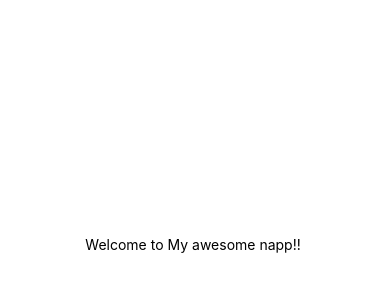
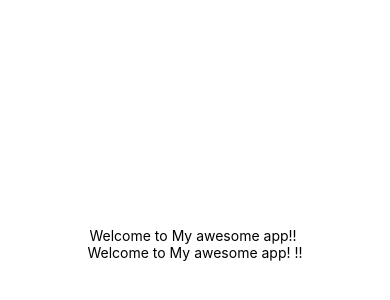
Before and after one commit to yundii/cs5520project, a React Native app: screen / in a window 390 px wide. Shown: the part 178-478 px from the top of the page. Built offline with nearby package versions, Linux system fonts and the light colour scheme.

Commit message:
added a header component and passed appName as a prop

```diff
--- a/App.js
+++ b/App.js
@@ -1,12 +1,14 @@
 import { StatusBar } from 'expo-status-bar';
 import { StyleSheet, Text, View } from 'react-native';
+import Header from "./Components/Header";
 
 export default function App() {
-  const appName = "My awesome napp!";
+  const appName = "My awesome app!";
   return (
     <View style={styles.container}>
       <Text>Welcome to {appName}! </Text>
       <StatusBar style="auto" />
+      <Header name={appName}></Header>
     </View>
   );
 }
--- /dev/null
+++ b/Components/Header.js
@@ -0,0 +1,12 @@
+import { StyleSheet, Text, View } from 'react-native'
+import React from 'react'
+
+export default function Header({name}) {
+  return (
+    <View>
+      <Text>Welcome to {name} !!</Text>
+    </View>
+  )
+}
+
+const styles = StyleSheet.create({})
```
